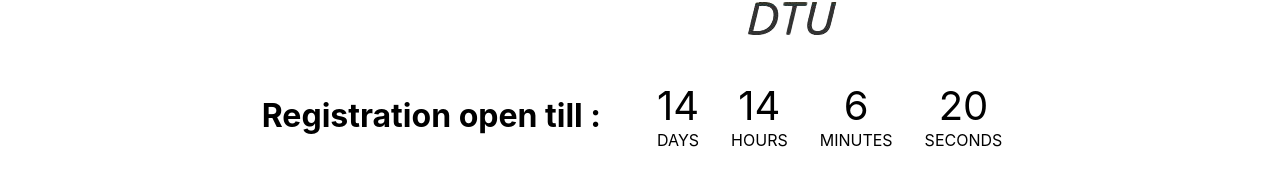
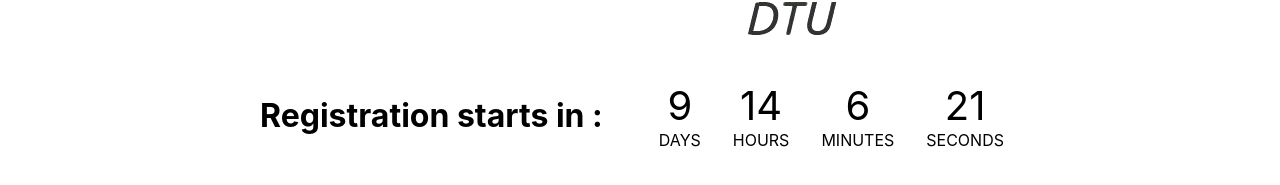
Before and after one commit to amanMahendroo/innovathon, a React (Create React App) app in the folder my-app/: page / in a window 1280 px wide. Shown: the part 329-514 px from the top of the page. Built offline with nearby package versions, Linux system fonts and the light colour scheme.

Commit message:
coutndown update

```diff
--- a/my-app/src/assets/content.json
+++ b/my-app/src/assets/content.json
@@ -2,6 +2,7 @@
     "Facebook": "https://www.facebook.com/Innovathon-DTU-110594991363621",
     "Discord": "https://discord.gg/nHjyb5fmqw",
     "Instagram": "https://www.instagram.com/innovathon.dtu/",
+    "Devfolio": "https://innovathon-dtu.devfolio.co/",
     "About": {
         "text": "Innovathon’21 is DTU’s first official Hackathon spanning multiple engineering domains. The hackathon aims to invoke free thinking, innovation, and teamwork as participants rack their brains to come up with novel ideas and impactful solutions to showcase their innovation and engineering skills. Innovate, think, learn, implement while tackling some real-life problems. The 2021 edition of Innovathon will be conducted in online mode. Participate and win exciting prizes!"
     },
@@ -11,7 +12,7 @@
             "title": "Full-stack Development",
             "img_url": "",
             "img_alt": "full-stack",
-            "text": "Test your expertise in creating user-friendly interfaces and coming up with intriguing solutions for challenging real life problems. Innovathon’21 will provide you hands-on experience to explore your potential in the field of Full stack development. Now is the chance to build an effective solution using all possible languages and frameworks with added business logic and user mindset."
+            "text": "Test your expertise in creating user-friendly interfaces and coming up with intriguing solutions for challenging real life problems. Innovathon’21 will provide you hands-on experience to explore your potential in the field of Full stack development. Now is the chance to build an effective solution, web or mobile app, using all possible languages and frameworks with added business logic and user mindset."
         },
         {
             "key": "t-2",
--- a/my-app/src/components/end.js
+++ b/my-app/src/components/end.js
@@ -11,7 +11,7 @@
                 &copy;
                 2021
                 Innovathon DTU
-                All Right Reserved
+                All Rights Reserved
             </h3>
         </div>
     );
--- a/my-app/src/components/main.js
+++ b/my-app/src/components/main.js
@@ -34,11 +34,11 @@
         return ({days, hours, minutes, seconds})
     }
 
-    const [time, setTime] = useState(getTimeFromMs(new Date("2021-09-29T23:59:59") - new Date()))
+    const [time, setTime] = useState(getTimeFromMs(new Date("2021-09-25T00:00:00") - new Date()))
 
     useEffect(() => {
         setInterval(() => {
-            setTime(getTimeFromMs(new Date("2021-09-29T23:59:59") - new Date()))
+            setTime(getTimeFromMs(new Date("2021-09-25T00:00:00") - new Date()))
         }, 1000)
     }, [])
 
@@ -75,7 +75,7 @@
                 </div>
                 <div className="timer">
                     <h1>
-                        Registration open till :
+                        Registration starts in :
                         </h1>
                         <div id="countdown">
                             <ul class="timeElemtsUl">
--- a/my-app/src/components/sponsor.js
+++ b/my-app/src/components/sponsor.js
@@ -20,7 +20,7 @@
                     <img src={tezosImg}/>
                     <img src={celoImg}/>
                     <img src={polygonImg}/>
-                    {/* <img src={filecoinImg}/> */}
+                    <img src={filecoinImg}/>
                 </div>
             </div>
         </div>
```
Also changed, not shown: my-app/src/assets/fileImg.png (added).
